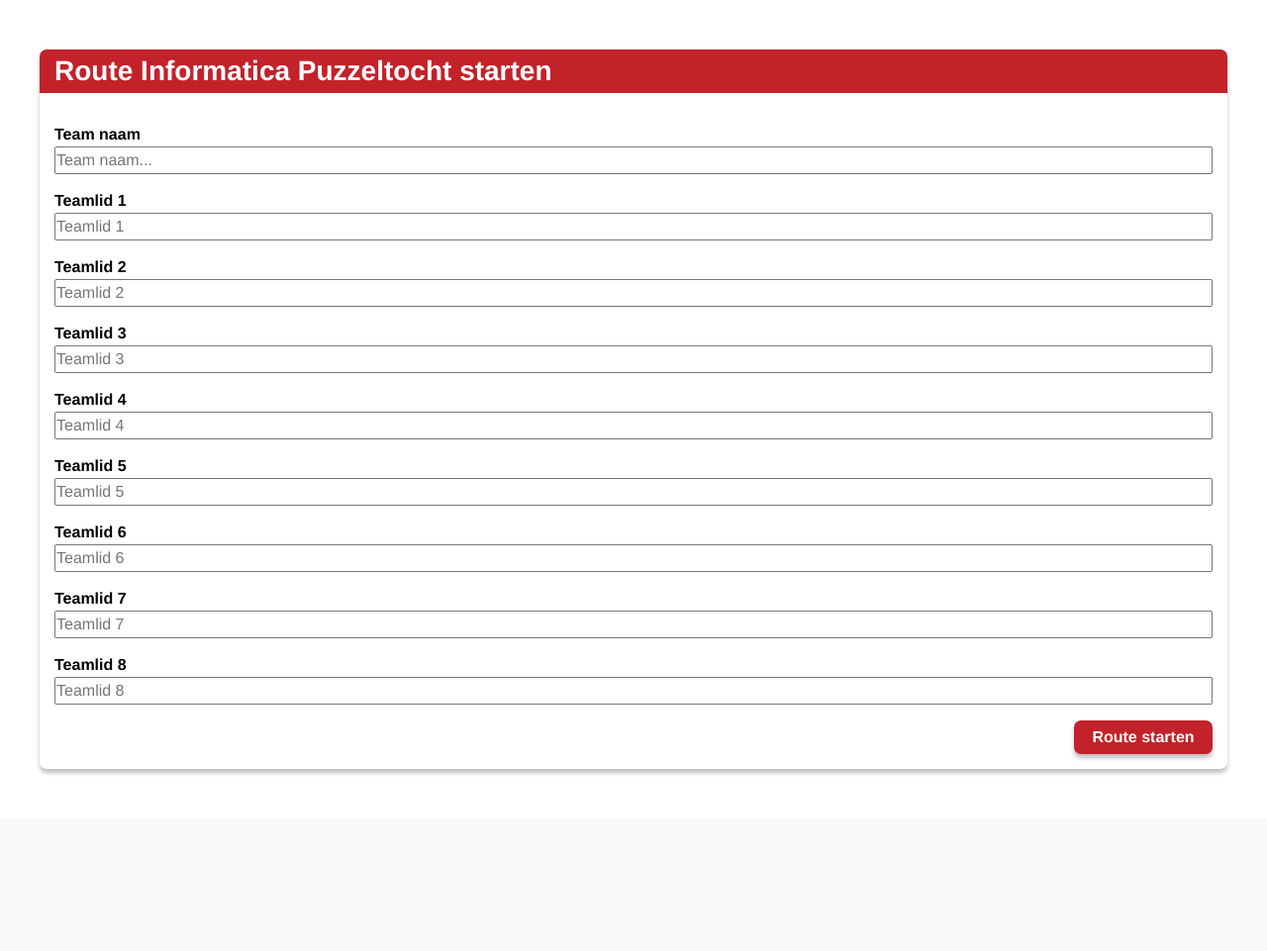
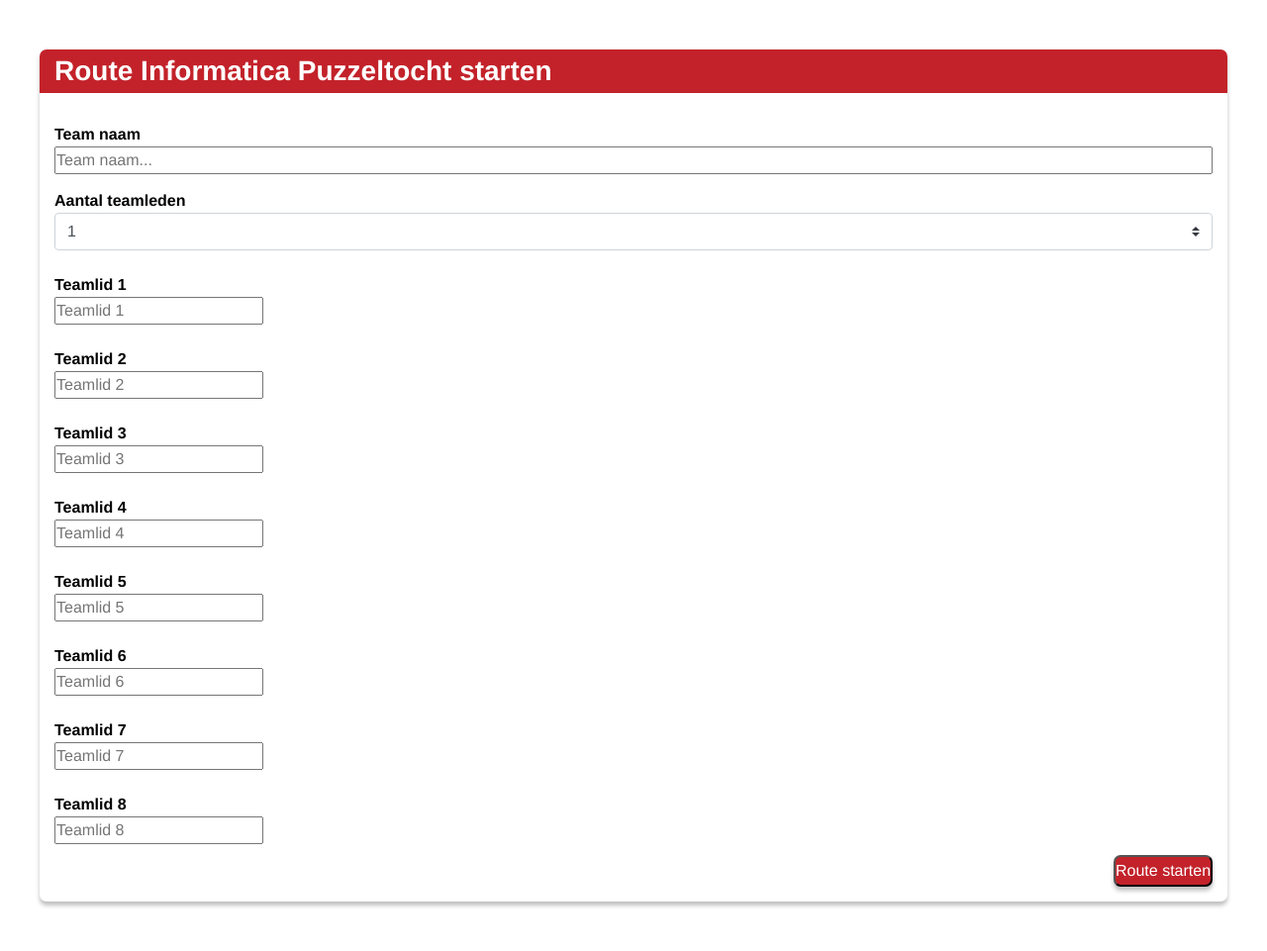
Before and after one commit to kevinvgils/AvansApp, a PHP site: page /startroute.php?id=1 in a window 1280 px wide. Shown: the part 75-1036 px from the top of the page at 99% size. Before the commit the page ends 857 px from the top, so only its background shows below. Run offline with PHP 8.4, Linux system fonts and the light colour scheme; data comes from the database, SQL or seed files in the repository; some libraries are stand-ins or nearby versions.

Commit message:
Changed form

```diff
--- a/startroute.php
+++ b/startroute.php
@@ -45,6 +45,8 @@ if (isset($_POST["btnOpslaan"])) {
     <link rel="stylesheet" href="https://cdn.jsdelivr.net/npm/bootstrap@4.0.0/dist/css/bootstrap.min.css" integrity="sha384-Gn5384xqQ1aoWXA+058RXPxPg6fy4IWvTNh0E263XmFcJlSAwiGgFAW/dAiS6JXm" crossorigin="anonymous">
     <link rel="stylesheet" href="style/style.css">
     <link rel="stylesheet" href="style/addRoute.css">
+    <link rel="stylesheet" href="style/teamform.css">
+
     <title>AvansApp</title>
 </head>
 
@@ -73,28 +75,71 @@ if (isset($_POST["btnOpslaan"])) {
                                     <?php if (isset($_GET['error'])) { ?><label class="error"><?php echo $_GET['error']; ?></label><?php } ?>
                                     <label>Team naam</label>
                                     <input name="txtTeamName" type="text" placeholder="Team naam..." required>
-                                    <label>Teamlid 1</label>
-                                    <input name="txtlid1" type="text" placeholder="Teamlid 1">
-                                    <label>Teamlid 2</label>
-                                    <input name="txtlid2" type="text" placeholder="Teamlid 2">
-                                    <label>Teamlid 3</label>
-                                    <input name="txtlid3" type="text" placeholder="Teamlid 3">
-                                    <label>Teamlid 4</label>
-                                    <input name="txtlid4" type="text" placeholder="Teamlid 4">
-                                    <label>Teamlid 5</label>
-                                    <input name="txtlid5" type="text" placeholder="Teamlid 5">
-                                    <label>Teamlid 6</label>
-                                    <input name="txtlid6" type="text" placeholder="Teamlid 6">
-                                    <label>Teamlid 7</label>
-                                    <input name="txtlid7" type="text" placeholder="Teamlid 7">
-                                    <label>Teamlid 8</label>
-                                    <input name="txtlid8" type="text" placeholder="Teamlid 8">
-
-                                    <input type="submit" name="btnOpslaan" value="Route starten" class="button buttonWrap">
-                                </form>
+                                    <label>Aantal teamleden</label>
+                                    <select class="mb-2 custom-select" onchange="showTeamFields(this)">
+                                        <option selected value="1">1</option>
+                                        <option value="2">2</option>
+                                        <option value="3">3</option>
+                                        <option value="4">4</option>
+                                        <option value="5">5</option>
+                                        <option value="6">6</option>
+                                        <option value="7">7</option>
+                                        <option value="8">8</option>
+                                    </select>
+                                    <div class="team">
+                                        <label for="txtlid1">Teamlid 1</label>
+                                        <div class="input-group mb-2">
+                                            <input name="txtlid1" id="team1Txt" type="text" placeholder="Teamlid 1" required>
+                                        </div>
+                                    </div>
+                                    <div id="team2Div" class="team">
+                                        <label for="txtlid2">Teamlid 2</label>
+                                        <div class="input-group mb-2">
+                                            <input name="txtlid2" id="team2Txt" type="text" placeholder="Teamlid 2" required>
+                                        </div>
+                                    </div>
+                                    <div id="team3Div" class="team">
+                                        <label for="txtlid3">Teamlid 3</label>
+                                        <div class="input-group mb-2">
+                                            <input name="txtlid3" id="team3Txt" type="text" placeholder="Teamlid 3" required>
+                                        </div>
+                                    </div>
+                                    <div id="team4Div" class="team">
+                                        <label for="txtlid4">Teamlid 4</label>
+                                        <div class="input-group mb-2">
+                                            <input name="txtlid4" id="team4Txt" type="text" placeholder="Teamlid 4" required>
+                                        </div>
+                                    </div>
+                                    <div id="team5Div" class="team">
+                                        <label for="txtlid5">Teamlid 5</label>
+                                        <div class="input-group mb-2">
+                                            <input name="txtlid5" id="team5Txt" type="text" placeholder="Teamlid 5" required>
+                                        </div>
+                                    </div>
+                                    <div id="team6Div" class="team">
+                                        <label for="txtlid6">Teamlid 6</label>
+                                        <div class="input-group mb-2">
+                                            <input name="txtlid6" id="team6Txt" type="text" placeholder="Teamlid 6" required>
+                                        </div>
+                                    </div>
+                                    <div id="team7Div" class="team">
+                                        <label for="txtlid7">Teamlid 7</label>
+                                        <div class="input-group mb-2">
+                                            <input name="txtlid7" id="team7Txt" type="text" placeholder="Teamlid 7" required>
+                                        </div>
+                                    </div>
+                                    <div id="team8Div" class="team">
+                                        <label for="txtlid8">Teamlid 8</label>
+                                        <div class="input-group mb-2">
+                                            <input name="txtlid8" id="team8Txt" type="text" placeholder="Teamlid 8" required>
+                                        </div>
+                                    </div>
                             </div>
+                            <input type="submit" name="btnOpslaan" value="Route starten" class="button buttonWrap startbutton">
+                            </form>
                         </div>
                     </div>
+                </div>
 
 
                 </div>
@@ -103,4 +148,11 @@ if (isset($_POST["btnOpslaan"])) {
     </main>
 </body>
 
+<!-- JS code -->
+<script src="https://code.jquery.com/jquery-3.1.1.min.js"></script>
+<script src="./js/startroute.js"></script>
+<script src="https://cdnjs.cloudflare.com/ajax/libs/tether/1.4.0/js/tether.min.js"></script>
+<script src="https://maxcdn.bootstrapcdn.com/bootstrap/4.0.0-alpha.6/js/bootstrap.min.js"></script>
+<!--JS below-->
+
 </html>
```
